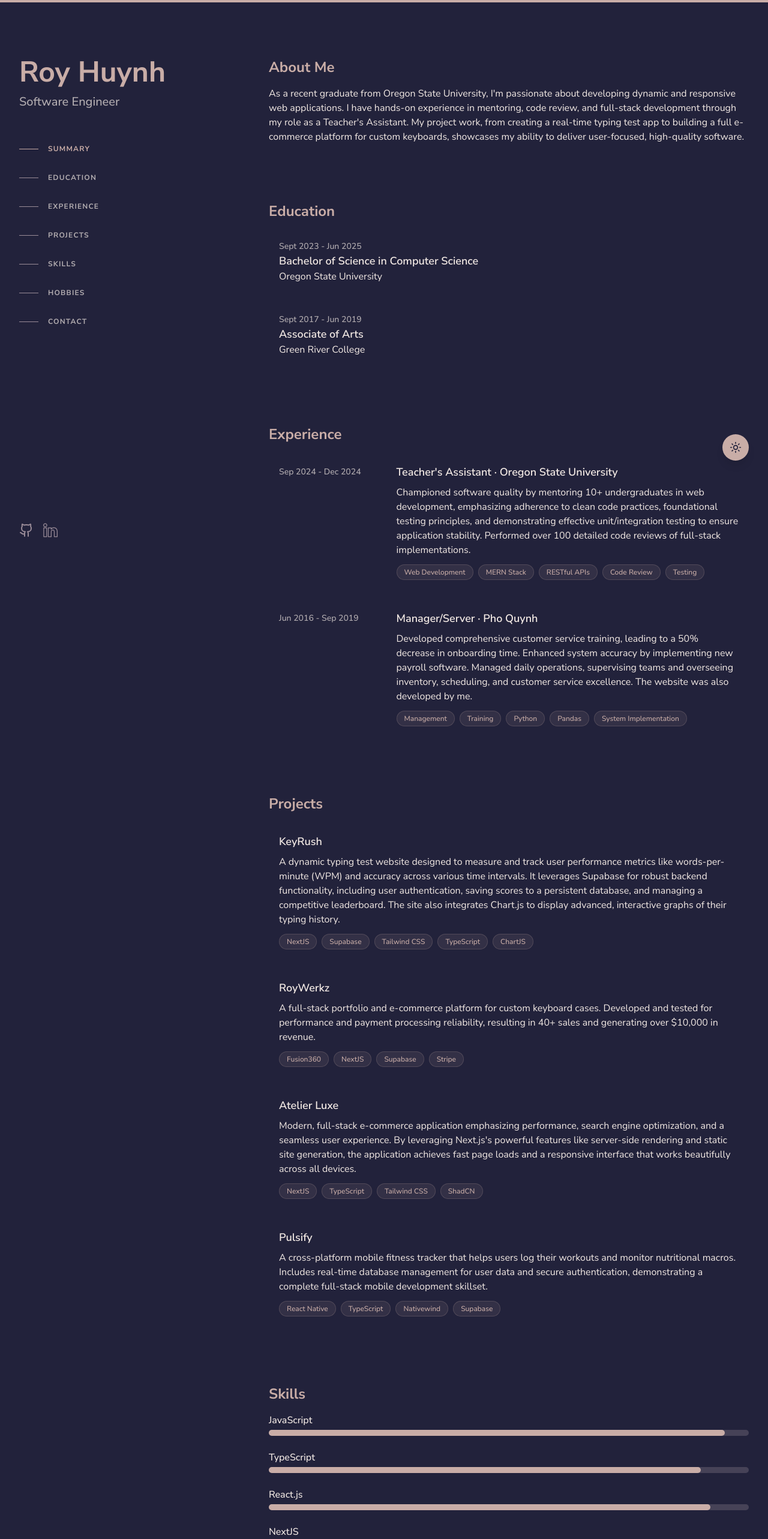
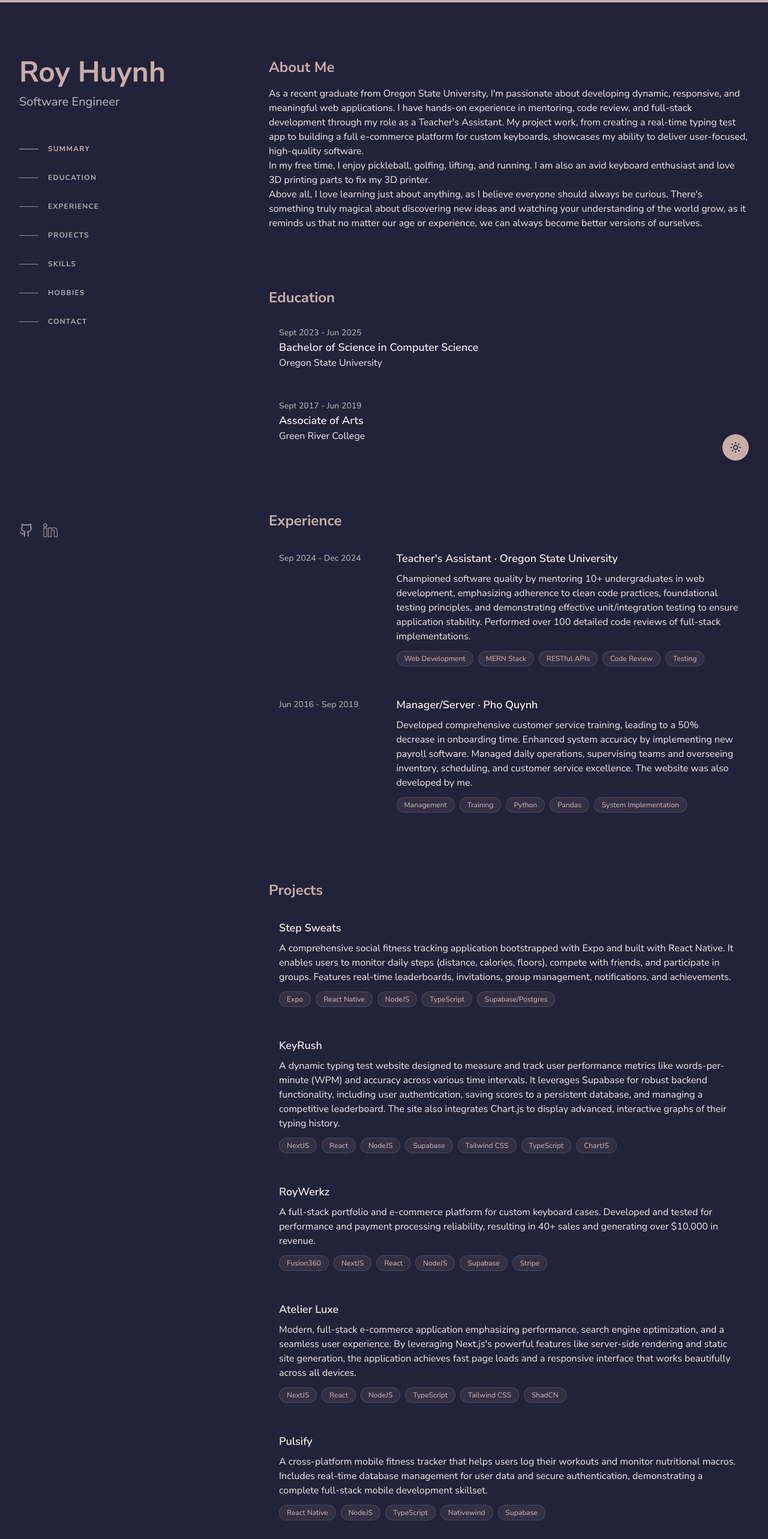
Before and after one commit to Royster0/royhuynh, a React (Vite) app: page / in a window 1280 px wide. Shown: the top 2566 px of the page at 60% size. Built offline with nearby package versions, Linux system fonts and the light colour scheme.

Commit message:
added project, update about, remove skills

```diff
--- a/src/App.tsx
+++ b/src/App.tsx
@@ -15,7 +15,7 @@ import { Summary } from "./sections/Summary";
 import { Education } from "./sections/Education";
 import { Experience } from "./sections/Experience";
 import { Projects } from "./sections/Projects";
-import { Skills } from "./sections/Skills";
+// import { Skills } from "./sections/Skills";
 import { Hobbies } from "./sections/Hobbies";
 import { Contact } from "./sections/Contact";
 import { useMousePosition } from "./hooks/useMousePosition";
@@ -62,7 +62,7 @@ export default function App() {
           <Education />
           <Experience />
           <Projects />
-          <Skills />
+          {/* <Skills /> */}
           <Hobbies />
           <Contact />
         </main>
--- a/src/data/projectsData.tsx
+++ b/src/data/projectsData.tsx
@@ -1,4 +1,18 @@
 export const projectsData = [
+  {
+    title: "Step Sweats",
+    url: "https://github.com/Royster0/step-sweats",
+    description: `A comprehensive social fitness tracking application bootstrapped with Expo and built with React Native.
+      It enables users to monitor daily steps (distance, calories, floors), compete with friends, and participate in groups. Features real-time
+      leaderboards, invitations, group management, notifications, and achievements.`,
+    skills: [
+      "Expo",
+      "React Native",
+      "NodeJS",
+      "TypeScript",
+      "Supabase/Postgres",
+    ],
+  },
   {
     title: "KeyRush",
     url: "https://keyrush.vercel.app/",
@@ -7,7 +21,15 @@ export const projectsData = [
     It leverages Supabase for robust backend functionality, including user authentication,
     saving scores to a persistent database, and managing a competitive leaderboard.
     The site also integrates Chart.js to display advanced, interactive graphs of their typing history.`,
-    skills: ["NextJS", "Supabase", "Tailwind CSS", "TypeScript", "ChartJS"],
+    skills: [
+      "NextJS",
+      "React",
+      "NodeJS",
+      "Supabase",
+      "Tailwind CSS",
+      "TypeScript",
+      "ChartJS",
+    ],
   },
   {
     title: "RoyWerkz",
@@ -15,7 +37,7 @@ export const projectsData = [
     description: `A full-stack portfolio and e-commerce platform for custom keyboard cases.
       Developed and tested for performance and payment processing reliability,
       resulting in 40+ sales and generating over $10,000 in revenue.`,
-    skills: ["Fusion360", "NextJS", "Supabase", "Stripe"],
+    skills: ["Fusion360", "NextJS", "React", "NodeJS", "Supabase", "Stripe"],
   },
   {
     title: "Atelier Luxe",
@@ -24,7 +46,14 @@ export const projectsData = [
     optimization, and a seamless user experience. By leveraging Next.js's powerful features like
     server-side rendering and static site generation, the application achieves fast
     page loads and a responsive interface that works beautifully across all devices. `,
-    skills: ["NextJS", "TypeScript", "Tailwind CSS", "ShadCN"],
+    skills: [
+      "NextJS",
+      "React",
+      "NodeJS",
+      "TypeScript",
+      "Tailwind CSS",
+      "ShadCN",
+    ],
   },
   {
     title: "Pulsify",
@@ -32,6 +61,6 @@ export const projectsData = [
     description: `A cross-platform mobile fitness tracker that helps users log their workouts and
     monitor nutritional macros. Includes real-time database management for user data and
     secure authentication, demonstrating a complete full-stack mobile development skillset.`,
-    skills: ["React Native", "TypeScript", "Nativewind", "Supabase"],
+    skills: ["React Native", "NodeJS", "TypeScript", "Nativewind", "Supabase"],
   },
 ];
--- a/src/data/skillsData.tsx
+++ b/src/data/skillsData.tsx
@@ -1,5 +1,5 @@
 export const skillsData = [
-  { name: "JavaScript", level: 95 },
+  { name: "React Native", level: 100 },
   { name: "TypeScript", level: 90 },
   { name: "React.js", level: 92 },
   { name: "NextJS", level: 90 },
--- a/src/sections/Summary.tsx
+++ b/src/sections/Summary.tsx
@@ -7,12 +7,20 @@ export const Summary = () => (
     </h2>
     <p className="mt-4 text-slate-blue dark:text-parchment">
       As a recent graduate from Oregon State University, I'm passionate about
-      developing dynamic and responsive web applications. I have hands-on
-      experience in mentoring, code review, and full-stack development through
-      my role as a Teacher's Assistant. My project work, from creating a
+      developing dynamic, responsive, and meaningful web applications. I have
+      hands-on experience in mentoring, code review, and full-stack development
+      through my role as a Teacher's Assistant. My project work, from creating a
       real-time typing test app to building a full e-commerce platform for
       custom keyboards, showcases my ability to deliver user-focused,
-      high-quality software.
+      high-quality software. <br></br>
+      In my free time, I enjoy pickleball, golfing, lifting, and running. I am
+      also an avid keyboard enthusiast and love 3D printing parts to fix my 3D
+      printer. <br></br>
+      Above all, I love learning just about anything, as I believe everyone
+      should always be curious. There's something truly magical about
+      discovering new ideas and watching your understanding of the world grow,
+      as it reminds us that no matter our age or experience, we can always
+      become better versions of ourselves.
     </p>
   </Section>
 );
```
